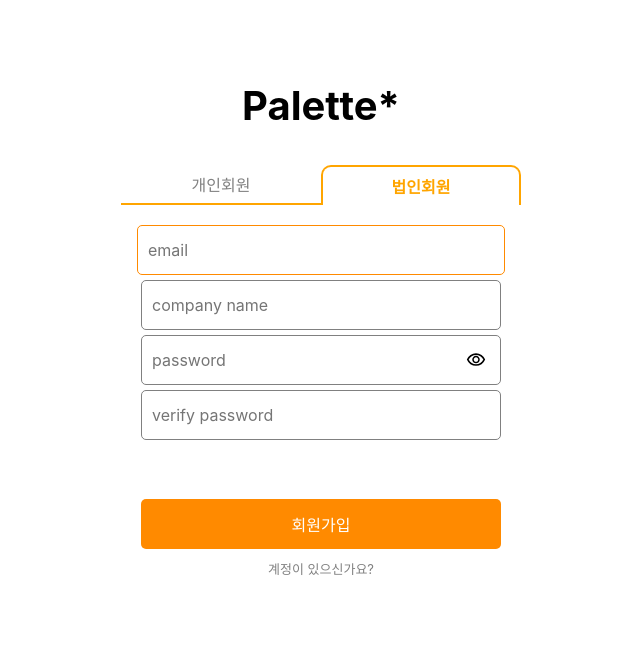
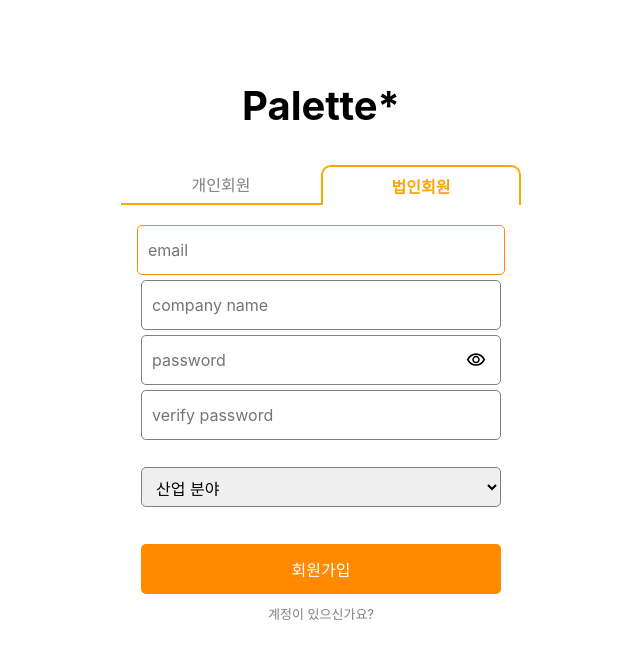
Before and after one commit to Happiness-Meta/final-front, a Next.js app: page /pages/signUpPage in a window 1280 px wide. Both pictures are taken after a click on the element "법인회원". Shown: the top 658 px of the page, without its empty margins (319-959 px from the left). Built offline with nearby package versions, Linux system fonts and the light colour scheme; a web font is replaced by a local one.

Commit message:
[docs, desgin, refactor] individual 자식 컴포넌트를 위한 폴더 생성 및 이동, etc.

```diff
--- a/src/app/components/signUpPageComponents/CorporateMemberSection.tsx
+++ b/src/app/components/signUpPageComponents/CorporateMemberSection.tsx
@@ -5,25 +5,25 @@ import { flexCenterX2 } from "@/app/styleComponents/commonStyles/commonStyles";
 import {
   errorMessageStyle,
   signInUpButtonStyle,
-  signInUpInputStyleHover,
   signInUpinputStyle,
 } from "@/app/styleComponents/commonStyles/inputAndButtonAndText";
-import { handlePwVerCheck } from "@/app/hooks/signUpPageHooks/useHandlePwVerCheck";
 import React, { RefObject, useRef, useState } from "react";
-import VisibilityEyes from "@/app/components/commonComponents/VisibilityEyes";
-import SignUpInputs from "./SignUpInputs";
+import SignUpInputs from "./imsComponents/SignUpInputs";
+import { industryList } from "@/app/constants/industryOptions";
 
 const CorporateMemberSection = () => {
   const emailRef: RefObject<HTMLInputElement> = useRef(null);
   const companyNameRef: RefObject<HTMLInputElement> = useRef(null);
   const pwRef: RefObject<HTMLInputElement> = useRef(null);
   const pwVerRef: RefObject<HTMLInputElement> = useRef(null);
+  const industryRef: RefObject<HTMLSelectElement> = useRef(null);
 
   const [pwCheckMessage, setPwCheckMessage] = useState("");
   const [errorMessage, setErrorMessage] = useState("");
   const [isPwVisible, setIsPwVisible] = useState(false);
 
   const handleCorporateSignUp = () => {
+    console.log(industryRef.current?.value);
     if (emailRef.current?.value === "")
       return setErrorMessage("아이디를 입력해 주세요.");
     if (companyNameRef.current?.value === "")
@@ -32,9 +32,18 @@ const CorporateMemberSection = () => {
       return setErrorMessage("비밀번호를 입력해주세요");
     if (pwRef.current?.value !== pwVerRef.current?.value)
       return setErrorMessage("위에서 비밀번호를 일치시켜주세요");
+    if (
+      industryRef.current?.value === "" ||
+      industryRef.current?.value === undefined
+    )
+      return setErrorMessage("산업분야을 선택해주세요");
   };
 
   const companyPlaceHolder = "company name";
+  const industryArray = industryList.name.map((industry, index) => ({
+    name: industry,
+    value: industryList.value[index],
+  }));
 
   return (
     <section css={[flexCenterX2, `flex-direction: column; row-gap: 5px `]}>
@@ -49,6 +58,17 @@ const CorporateMemberSection = () => {
         pwCheckMessage={pwCheckMessage}
         setPwCheckMessage={setPwCheckMessage}
       />
+      <select
+        ref={industryRef}
+        name="산업 분야"
+        css={[signInUpinputStyle, `height: 40px;`]}
+      >
+        {industryArray.map((industry, index) => (
+          <option key={index} value={industry.value}>
+            {industry.name}
+          </option>
+        ))}
+      </select>
       <p css={errorMessageStyle}>{errorMessage}</p>
       <button css={signInUpButtonStyle} onClick={handleCorporateSignUp}>
         회원가입
--- a/src/app/components/signUpPageComponents/IndividualMemberSection.tsx
+++ b/src/app/components/signUpPageComponents/IndividualMemberSection.tsx
@@ -5,15 +5,13 @@ import { flexCenterX2 } from "@/app/styleComponents/commonStyles/commonStyles";
 import {
   errorMessageStyle,
   signInUpButtonStyle,
-  signInUpInputStyleHover,
   signInUpinputStyle,
 } from "@/app/styleComponents/commonStyles/inputAndButtonAndText";
-import { handlePwVerCheck } from "@/app/hooks/signUpPageHooks/useHandlePwVerCheck";
 import React, { RefObject, useEffect, useRef, useState } from "react";
-import VisibilityEyes from "@/app/components/commonComponents/VisibilityEyes";
 import { techStackList } from "@/app/constants/techStacks";
-import TechStackSpace from "./TechStackSpace";
-import SignUpInputs from "./SignUpInputs";
+import SignUpInputs from "./imsComponents/SignUpInputs";
+import TechStackSpace from "./imsComponents/TechStackSpace";
+import { preferedPositionList } from "@/app/constants/industryOptions";
 
 const IndividualMembetSection = () => {
   const emailRef: RefObject<HTMLInputElement> = useRef(null);
@@ -41,7 +39,7 @@ const IndividualMembetSection = () => {
       return setErrorMessage("위에서 비밀번호를 일치시켜주세요");
     if (
       positionRef.current?.value === "" ||
-      positionRef.current?.value === "null"
+      positionRef.current?.value === undefined
     )
       return setErrorMessage("희망 포지션을 선택해주세요");
   };
@@ -51,6 +49,10 @@ const IndividualMembetSection = () => {
   }, []);
 
   const nicknamePlaceHolder = "nickname";
+  const positionsArray = preferedPositionList.name.map((position, index) => ({
+    name: position,
+    value: preferedPositionList.value[index],
+  }));
 
   return (
     <section
@@ -75,12 +77,11 @@ const IndividualMembetSection = () => {
         name="희망 포지션"
         css={[signInUpinputStyle, `height: 40px;`]}
       >
-        <option value="null">희망 포지션</option>
-        <option value="풀스택">풀스택</option>
-        <option value="프론트엔드">프론트엔드</option>
-        <option value="백엔드">백엔드</option>
-        <option value="클라우드 아키텍트">클라우드 아키텍트</option>
-        <option value="소프트웨어 엔지니어">소프트웨어 엔지니어</option>
+        {positionsArray.map((position, index) => (
+          <option key={index} value={position.value}>
+            {position.name}
+          </option>
+        ))}
       </select>
       <TechStackSpace
         searchTechStackRef={searchTechStackRef}
@@ -90,7 +91,6 @@ const IndividualMembetSection = () => {
         setIsTechStacksVisible={setIsTechStacksVisible}
         searchedList={searchedList}
       />
-
       <p css={errorMessageStyle}>{errorMessage}</p>
       <button onClick={handleIndividualSignUp} css={signInUpButtonStyle}>
         회원가입
--- a/src/app/components/signUpPageComponents/LinkToLogin.tsx
+++ b/src/app/components/signUpPageComponents/LinkToLogin.tsx
@@ -1,6 +1,7 @@
 "use client";
+/** @jsxImportSource @emotion/react */
+
 import { flexCenterX2 } from "@/app/styleComponents/commonStyles/commonStyles";
-/** @jsxImportSource @emotion/react */
 import Link from "next/link";
 import React from "react";
 
--- a/src/app/components/signUpPageComponents/SignUpInputs.tsx
+++ b/src/app/components/signUpPageComponents/imsComponents/SignUpInputs.tsx
@@ -7,7 +7,7 @@ import {
   signInUpInputStyleHover,
   signInUpinputStyle,
 } from "@/app/styleComponents/commonStyles/inputAndButtonAndText";
-import VisibilityEyes from "../commonComponents/VisibilityEyes";
+import VisibilityEyes from "../../commonComponents/VisibilityEyes";
 import { handlePwVerCheck } from "@/app/hooks/signUpPageHooks/useHandlePwVerCheck";
 import { AboutSignUpInputs } from "@/app/types/aboutSignInUp";
 
--- a/src/app/components/signUpPageComponents/TechStackSpace.tsx
+++ b/src/app/components/signUpPageComponents/imsComponents/TechStackSpace.tsx
@@ -2,10 +2,7 @@
 /** @jsxImportSource @emotion/react */
 
 import { handleSearchTechStacks } from "@/app/hooks/signUpPageHooks/useHandleSearchTechStacks";
-import {
-  commonColor,
-  flexCenterX2,
-} from "@/app/styleComponents/commonStyles/commonStyles";
+import { flexCenterX2 } from "@/app/styleComponents/commonStyles/commonStyles";
 import Image from "next/image";
 import search from "@/app/assets/svg/search.svg";
 import {
--- /dev/null
+++ b/src/app/constants/industryOptions.ts
@@ -0,0 +1,41 @@
+export const industryList = {
+  name: [
+    "산업 분야",
+    "서비스업",
+    "IT﹒정보통신업",
+    "제조﹒생산﹒화학업",
+    "금융﹒은행업",
+    "건설업",
+    "판매유통업",
+    "교육업",
+  ],
+  value: [
+    undefined,
+    "서비스업",
+    "IT﹒정보통신업",
+    "제조﹒생산﹒화학업",
+    "금융﹒은행업",
+    "건설업",
+    "판매유통업",
+    "교육업",
+  ],
+};
+
+export const preferedPositionList = {
+  name: [
+    "희망 포지션",
+    "풀스택",
+    "프론트엔드",
+    "백엔드",
+    "클라우드 아키텍트",
+    "소프트웨어 엔지니어",
+  ],
+  value: [
+    undefined,
+    "풀스택",
+    "프론트엔드",
+    "백엔드",
+    "클라우드 아키텍트",
+    "소프트웨어 엔지니어",
+  ],
+};
--- a/src/app/constants/techStacks.ts
+++ b/src/app/constants/techStacks.ts
@@ -3,6 +3,8 @@ export const techStackList = [
   "JavaScript",
   "TypeScript",
   "React",
+  "Angular",
+  "Vuejs",
   "Nextjs",
   "Redux",
   "Zustand",
@@ -19,4 +21,13 @@ export const techStackList = [
   "PHP",
   "Ruby",
   "Go",
+  "Spring",
+  "Node.js",
+  "Django",
+  "Flask",
+  "Ruby on Rails",
+  "Express.js",
+  "MongoDB",
+  "MySQL",
+  "AWS",
 ];
```
